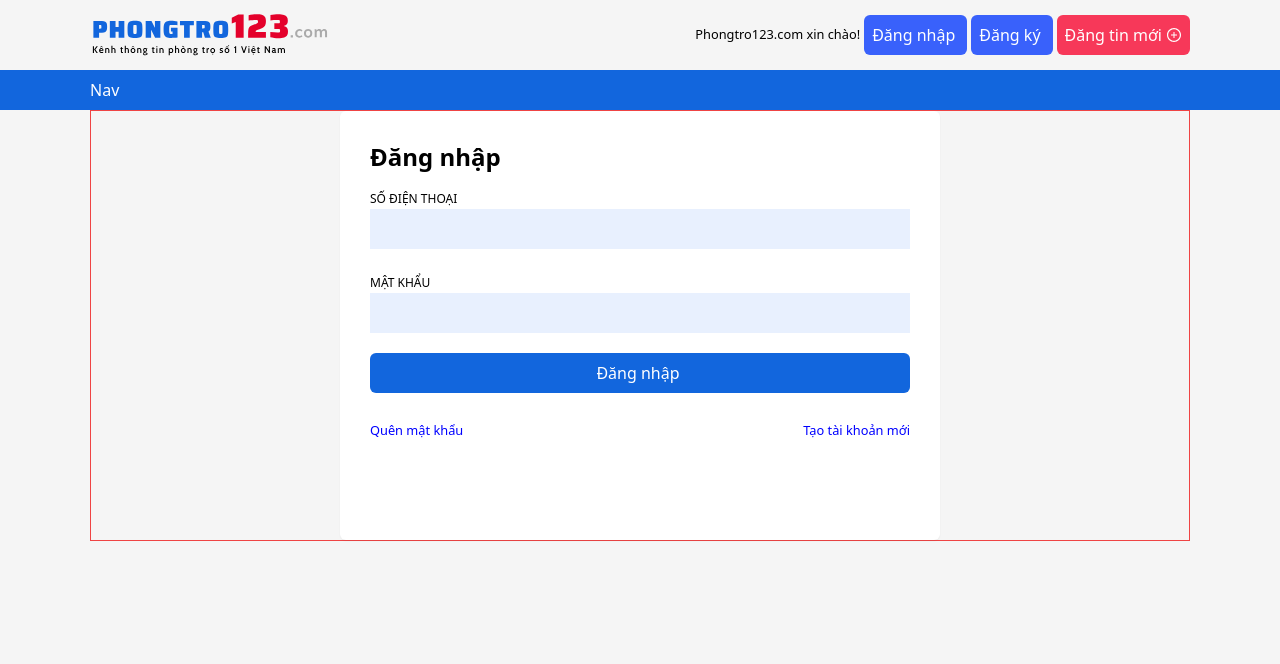
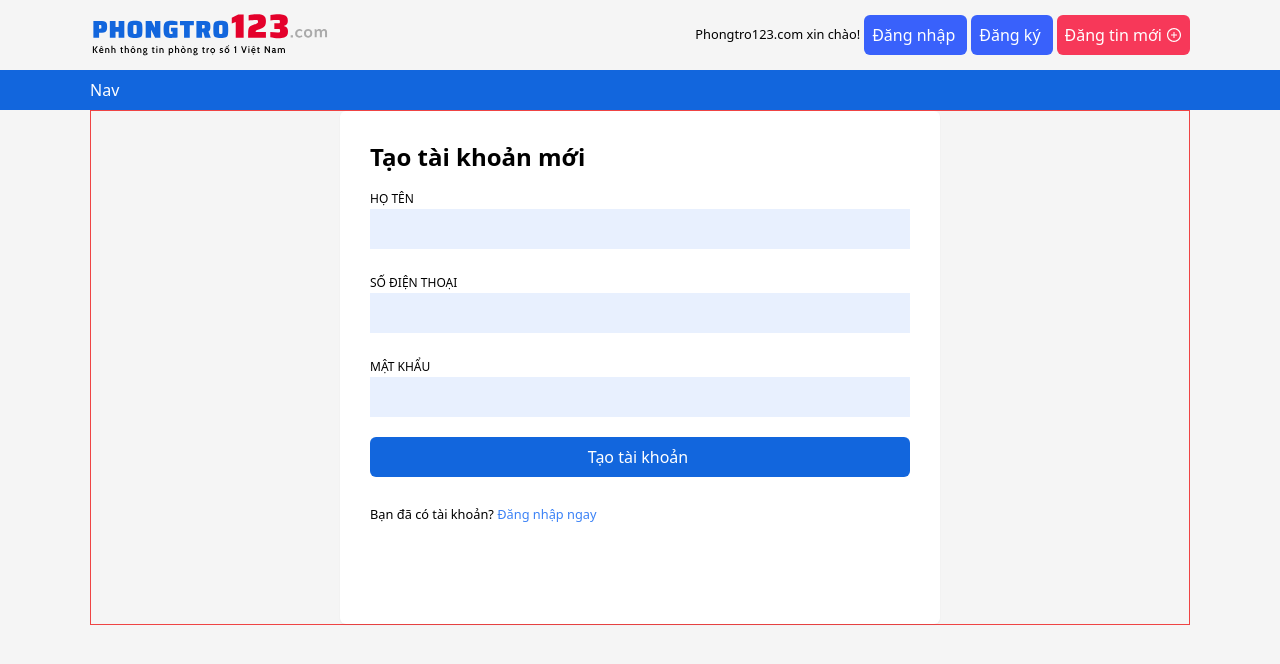
Before and after one commit to ngotrongphong/Web-thue-phong-tro, a React (Create React App) app in the folder client/: page /login in a window 1280 px wide. Both pictures are taken after a click on the element "Tạo tài khoản mới". Shown: the top 664 px of the page. Built offline with nearby package versions, Linux system fonts and the light colour scheme.

Commit message:
ui sign up & sign in

```diff
--- a/client/src/containers/Public/Login.js
+++ b/client/src/containers/Public/Login.js
@@ -1,27 +1,52 @@
-import React from "react";
+import React, { useState } from "react";
 import { InputForm, Button } from "../../components";
 
 const Login = () => {
+  const [isRegister, setIsRegister] = useState(false);
   return (
     <div className="bg-white w-[600px] p-[30px] pb-[100px] rounded-md shadow-sm">
-      <h3 className="mb-3 text-2xl font-semibold">Đăng nhập</h3>
+      <h3 className="mb-3 text-2xl font-semibold">
+        {isRegister ? "Tạo tài khoản mới" : "Đăng nhập"}
+      </h3>
       <div className="flex flex-col w-full gap-5">
+        {isRegister && <InputForm label={"HỌ TÊN"}></InputForm>}
         <InputForm label={"SỐ ĐIỆN THOẠI"}></InputForm>
         <InputForm label={"MẬT KHẨU"}></InputForm>
         <Button
-          text="Đăng nhập"
+          text={isRegister ? "Tạo tài khoản" : "Đăng nhập"}
           bgColor="bg-secondary"
           textColor="text-white"
           fullWidth
         ></Button>
       </div>
       <div className="flex items-center justify-between mt-7">
-        <small className="text-[blue] hover:text-[red] cursor-pointer">
-          Quên mật khẩu
-        </small>
-        <small className="text-[blue] hover:text-[red] cursor-pointer">
-          Tạo tài khoản mới
-        </small>
+        {isRegister ? (
+          <small>
+            Bạn đã có tài khoản?{" "}
+            <span
+              onClick={() => {
+                setIsRegister(false);
+              }}
+              className="text-blue-500 hover:text-[red] cursor-pointer"
+            >
+              Đăng nhập ngay
+            </span>
+          </small>
+        ) : (
+          <>
+            <small className="text-[blue] hover:text-[red] cursor-pointer">
+              Quên mật khẩu
+            </small>
+            <small
+              onClick={() => {
+                setIsRegister(true);
+              }}
+              className="text-[blue] hover:text-[red] cursor-pointer"
+            >
+              Tạo tài khoản mới
+            </small>
+          </>
+        )}
       </div>
     </div>
   );
```
